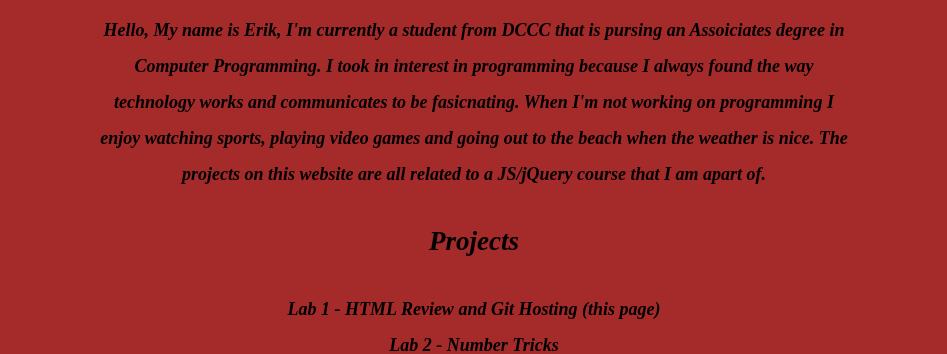
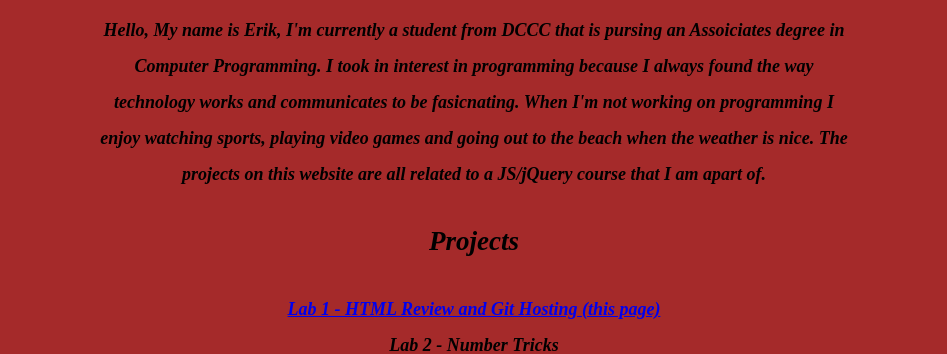
Before and after one commit to EAC00/Portfolio, a plain HTML site: page index.html in a window 1280 px wide. Shown: the part 598-952 px from the top of the page, without its empty margins (166-1113 px from the left). Drawn offline with Linux system fonts and the light colour scheme.

Commit message:
Update index.html
Added link to Lab 1

```diff
--- a/index.html
+++ b/index.html
@@ -39,7 +39,7 @@
       <div id="projectlist" class="project">
         <h2>Projects</h2>
 
-        <div class="project">Lab 1 - HTML Review and Git Hosting (this page)</div>
+        <a href="https://eac00.github.io/Portfolio/"><div class="project">Lab 1 - HTML Review and Git Hosting (this page)</div>
         </a>
 
         <div class="project">Lab 2 - Number Tricks</div>
```
